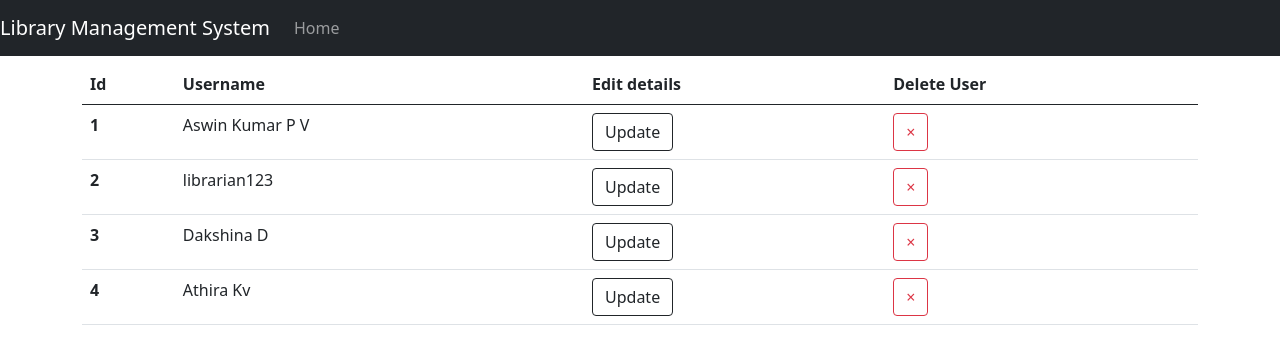
After one commit to Aswin-Kumar-P-V/Library-Management-System, a Flask app: page /view-users in a window 1280 px wide. The commit adds this page. Shown: the top 364 px of the page. Run offline with Flask 2, Linux system fonts and the light colour scheme; a user stored in the database is signed in; data comes from the database, SQL or seed files in the repository; both versions use the stored data as it was after the commit.

Commit message:
Made front end for view users

```diff
--- a/webapp/templates/home.html
+++ b/webapp/templates/home.html
@@ -21,7 +21,7 @@
                 <div class="card-body">
                   <h5 class="card-title">Users</h5>
                   <a href="/register" class="btn btn-outline-dark">Add User</a><br>
-                  <a href="#" class="btn btn-outline-dark my-3" >View Users</a><br>
+                  <a href="/view-users" class="btn btn-outline-dark my-3" >View Users</a><br>
                 </div>
               </div>
             </div>
--- /dev/null
+++ b/webapp/templates/view_users.html
@@ -0,0 +1,29 @@
+{% extends "base.html" %}
+{% block title%}View-Users{%endblock%}
+{%block nav1%}<a class="nav-item nav-link" id = "home" name = "home" href="/">Home</a>{%endblock%}
+{% block content %}
+<table class="table">
+    <thead>
+      <tr>
+        <th scope="col">Id</th>
+        <th scope="col">Username</th>
+        <th scope="col">Edit details</th>
+        <th scope = "col"> Delete User </th>
+      </tr>
+    </thead>
+    <tbody>
+    {% for user in users %}
+      <tr>
+        <th scope="row">{{user.id}}</th>
+        <td>{{user.username}}</td>
+        <td>
+            <form method = "POST"><button type = "submit" class="btn btn-outline-dark">Update</button></form>
+        </td>
+        <td>
+            <button type="button" class="btn btn-outline-danger align-content-end" onclick = "deleteUser({{user.id}})"><span aria-hidden = "true">&times;</span></button>
+        </td>
+      </tr>
+    {% endfor %}
+    </tbody>
+  </table>
+{% endblock %}
--- a/webapp/views.py
+++ b/webapp/views.py
@@ -63,3 +63,10 @@ def del_cat():
         db.session.commit()
 
     return jsonify({})
+
+@views.route("/view-users", methods = ["GET", "POST"])
+@login_required
+def view_user():
+    users = User.query.all()
+
+    return render_template("view_users.html", users = users)
```
Also changed, not shown: instance/LMS.db.
